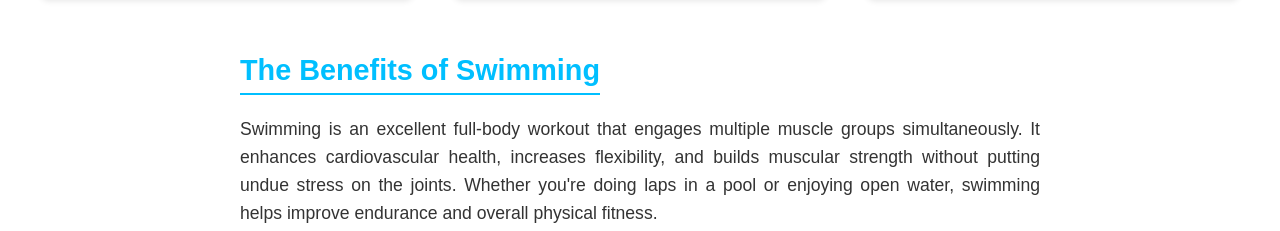
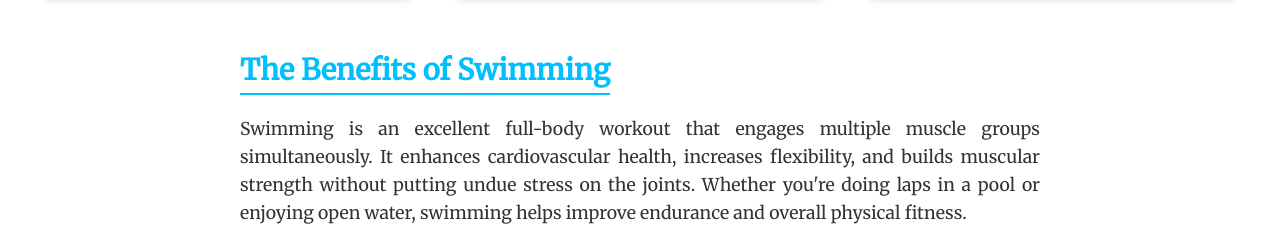
Before and after one commit to ntovarsolorzano/cctb-ist103-assignment3, a plain HTML site: page index.html in a window 1280 px wide. Shown: the part 594-825 px from the top of the page. Drawn offline with Linux system fonts and the light colour scheme.

Commit message:
Update paragraph font to Merriweather

```diff
--- a/index.html
+++ b/index.html
@@ -3,11 +3,12 @@
 <head>
     <title>Why Swimming is Important</title>
     <link rel="icon" href="favicon.ico" type="image/x-icon">
-    <link rel="stylesheet" href="styles.css">
 
     <link rel="preconnect" href="https://fonts.googleapis.com">
     <link rel="preconnect" href="https://fonts.gstatic.com" crossorigin>
     <link href="https://fonts.googleapis.com/css2?family=Pacifico&display=swap" rel="stylesheet">
+    <link href="https://fonts.googleapis.com/css2?family=Merriweather&display=swap" rel="stylesheet">
+    <link rel="stylesheet" href="styles.css">
 
 </head>
 <body>
--- a/styles.css
+++ b/styles.css
@@ -6,7 +6,7 @@
 }
 
 body {
-    font-family: 'Arial', sans-serif;
+    font-family: 'Merriweather';
     line-height: 1.6;
     background-color: #ffffff;
     color: #333;
```
